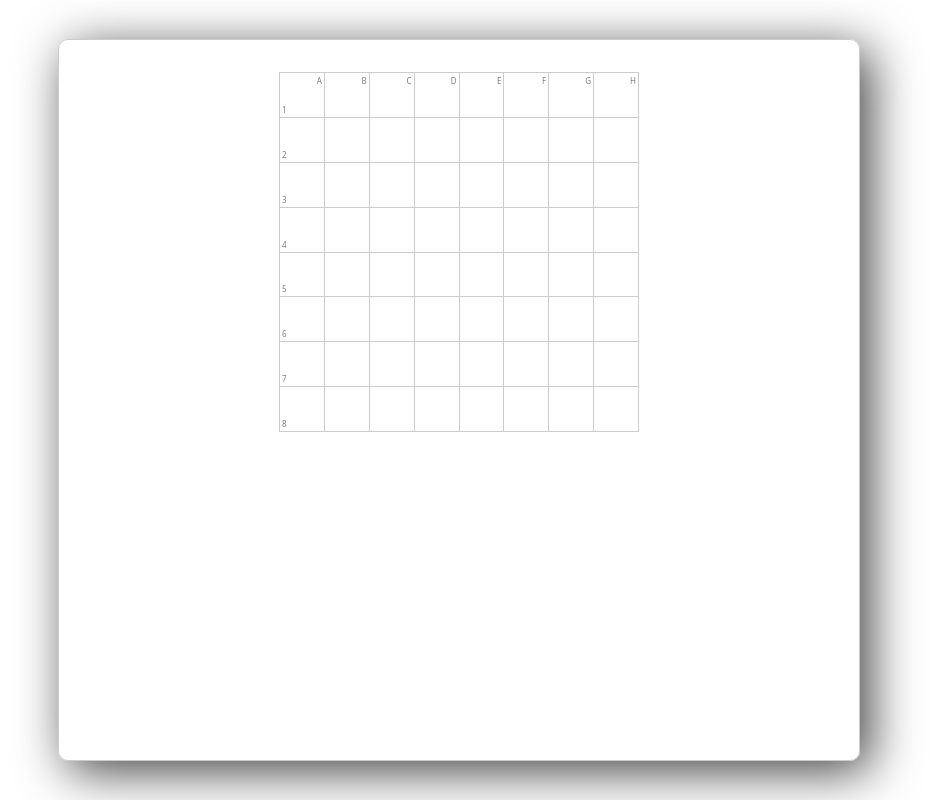
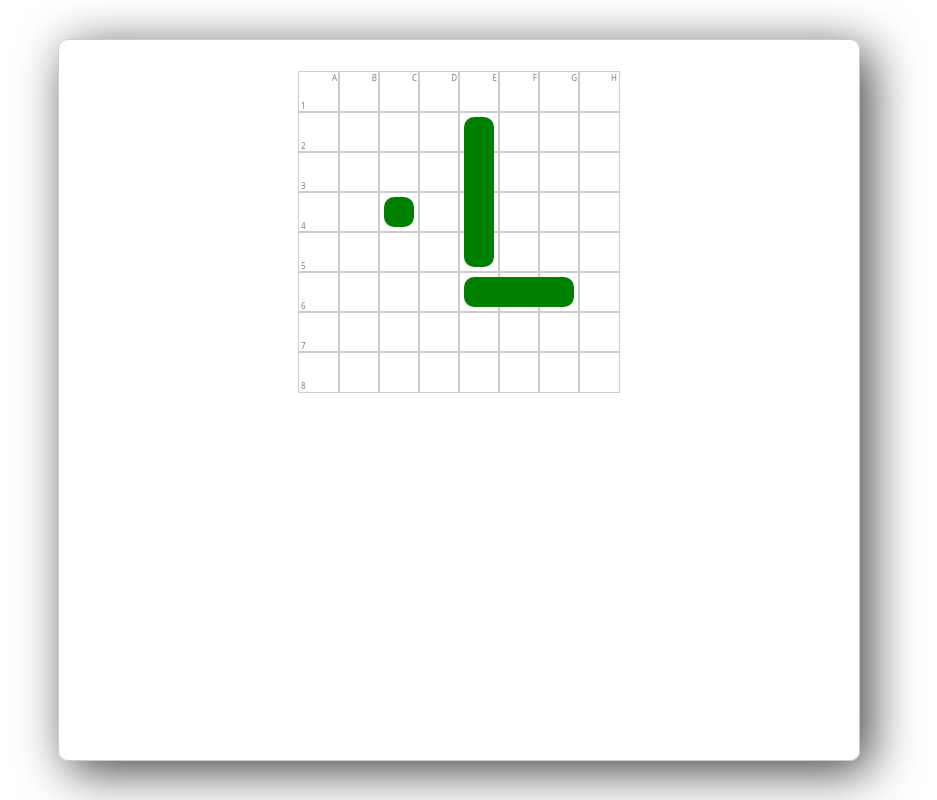
Before and after one commit to rafasanabria1/battleship-game, a React (Vite) app: page / in a window 1280 px wide. Shown: the whole page, without its empty margins (181-1118 px from the left). Built offline with nearby package versions, Linux system fonts and the light colour scheme.

Commit message:
Tablero pintado con barcos de prueba puestos a mano

```diff
--- a/src/components/Board/index.css
+++ b/src/components/Board/index.css
@@ -1,8 +1,3 @@
-:root {
-
-    --box-size: 40px;
-}
-
 .board-container {
     display: grid;
     place-items: center;
@@ -11,17 +6,16 @@
 
 .board-game {
 
-    width: calc(var(--box-size) * 9);
-    height: calc(var(--box-size) * 9);
+    width: calc(var(--box-size) * 8);
+    height: calc(var(--box-size) * 8);
     border-spacing: 0px;
-    box-sizing: border-box;
     border-collapse: collapse;
 }
 
 .board-game td {
     width: var(--box-size);
     height: var(--box-size);
-    border: solid 1px #ccc;
+    outline: solid 1px #ccc;
 }
 
 .box {
@@ -32,6 +26,7 @@
 .box .info {
     position: absolute;
     font-size: 0.5rem;
+    line-height: 0.5rem;
     opacity: .5;
 }
 
--- a/src/components/Board/index.jsx
+++ b/src/components/Board/index.jsx
@@ -1,10 +1,40 @@
+import { useState } from 'react'
+import { Ship } from '../Ship'
 import './index.css'
 
 export const Board = () => {
+  const [ships, setShips] = useState({
+    ship1: {
+      size: 3,
+      orientation: 'row',
+      position: {
+        letter: 'A',
+        number: 3
+      }
+    },
+    ship2: {
+      size: 1,
+      orientation: 'row',
+      position: {
+        letter: 'G',
+        number: 6
+      }
+    },
+    ship3: {
+      size: 5,
+      orientation: 'column',
+      position: {
+        letter: 'F',
+        number: 1
+      }
+    }
+  })
+
   return (
+
     <div className='board-container'>
-
       <table className='board-game'>
+        <tbody>
           <tr>
             <td className='box'>
               <span className='info letter'>A</span>
@@ -34,10 +64,10 @@ export const Board = () => {
           </tr>
           <tr>
             <td className='box'><span className='info number'>2</span></td>
+            <td className='box'><div className='ship' /></td>
             <td className='box' />
             <td className='box' />
-          <td className='box' />
-          <td className='box' />
+            <td className='box'><Ship orientation='column' size={4} /></td>
             <td className='box' />
             <td className='box' />
             <td className='box' />
@@ -55,7 +85,7 @@ export const Board = () => {
           <tr>
             <td className='box'><span className='info number'>4</span></td>
             <td className='box' />
-          <td className='box' />
+            <td className='box'><Ship orientation='row' size={1} /></td>
             <td className='box' />
             <td className='box' />
             <td className='box' />
@@ -77,7 +107,7 @@ export const Board = () => {
             <td className='box' />
             <td className='box' />
             <td className='box' />
-          <td className='box' />
+            <td className='box'><Ship orientation='row' size={3} /></td>
             <td className='box' />
             <td className='box' />
             <td className='box' />
@@ -102,6 +132,7 @@ export const Board = () => {
             <td className='box' />
             <td className='box' />
           </tr>
+        </tbody>
       </table>
     </div>
   )
--- a/src/components/Layout/index.css
+++ b/src/components/Layout/index.css
@@ -1,7 +1,7 @@
 .wrapper-layout {
     height: 100dvh;
     width: 100dvw;
-    min-width: 801px;
+    /*min-width: 801px;*/
 }
 
 @media (min-width: 800px) {
--- /dev/null
+++ b/src/components/Ship/index.css
@@ -0,0 +1,59 @@
+.ship {
+    position: absolute;
+    z-index: 1;
+    background: green;
+    border-radius: 10px;
+    top: 5px;
+    left: 5px;
+}
+
+.ship.row {
+
+    height: calc(var(--box-size) - 10px);
+}
+.ship.row.size-1 {
+
+    width: calc(var(--box-size) - 10px);
+}
+.ship.row.size-2 {
+
+    width: calc(2 * var(--box-size) - 10px);
+}
+.ship.row.size-3 {
+
+    width: calc(3 * var(--box-size) - 10px);
+}
+.ship.row.size-4 {
+
+    width: calc(4 * var(--box-size) - 10px);
+}
+.ship.row.size-5 {
+
+    width: calc(5 * var(--box-size) - 10px);
+}
+
+
+.ship.column {
+
+    width: calc(var(--box-size) - 10px);
+}
+.ship.column.size-1 {
+
+    height: calc(var(--box-size) - 10px);
+}
+.ship.column.size-2 {
+
+    height: calc(2 * var(--box-size) - 10px);
+}
+.ship.column.size-3 {
+
+    height: calc(3 * var(--box-size) - 10px);
+}
+.ship.column.size-4 {
+
+    height: calc(4 * var(--box-size) - 10px);
+}
+.ship.column.size-5 {
+
+    height: calc(5 * var(--box-size) - 10px);
+}
--- /dev/null
+++ b/src/components/Ship/index.jsx
@@ -0,0 +1,7 @@
+import './index.css'
+
+export const Ship = ({ size, orientation, position }) => {
+  return (
+    <span className={'ship size-' + size + ' ' + orientation} />
+  )
+}
--- a/src/index.css
+++ b/src/index.css
@@ -1,3 +1,7 @@
+:root {
+
+    --box-size: 40px;
+}
 
 body {
     font-family: system-ui, -apple-system, BlinkMacSystemFont, 'Segoe UI', Roboto, Oxygen, Ubuntu, Cantarell, 'Open Sans', 'Helvetica Neue', sans-serif;
```
Lines whose indentation alone changed are shown as unchanged.
